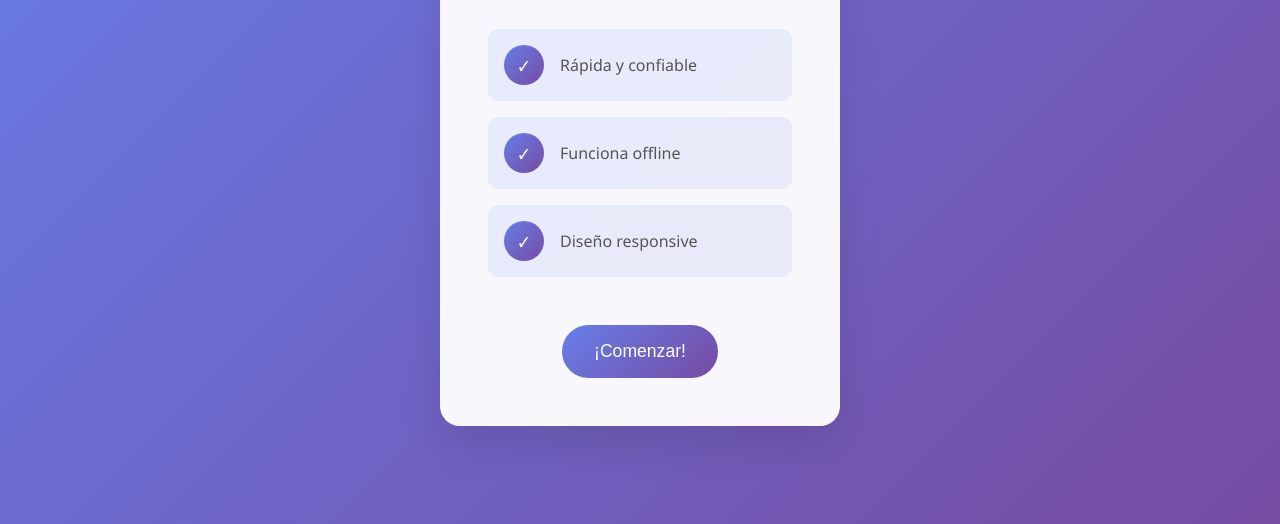
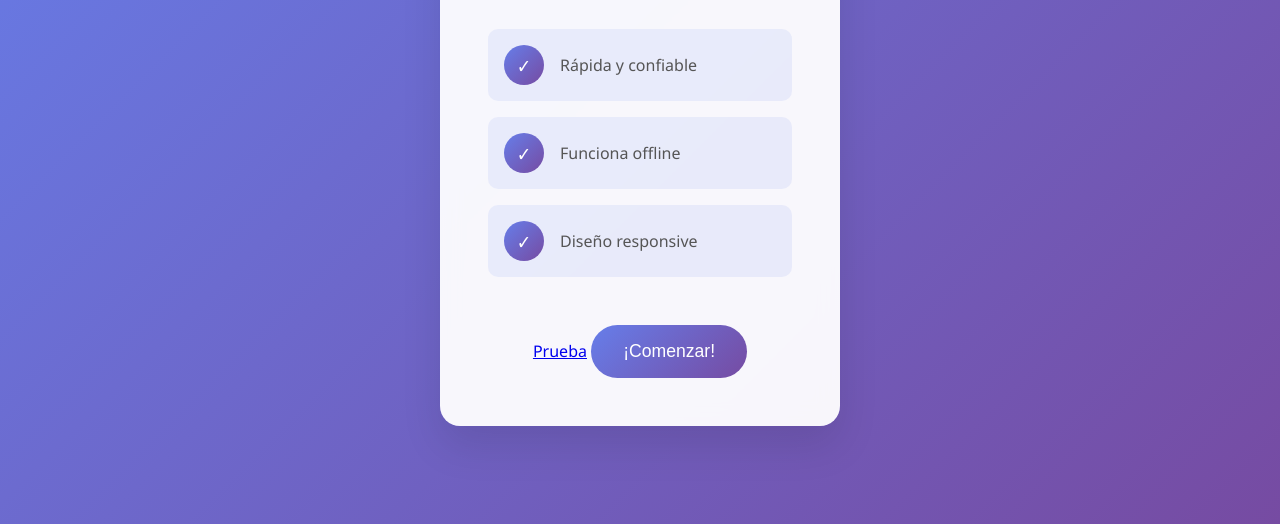
Before and after one commit to josehart280/pwaPrueba, a website: page index.html in a window 1280 px wide. Shown: the part 276-800 px from the top of the page. Drawn offline with Linux system fonts and the light colour scheme.

Commit message:
first commit

```diff
--- a/index.html
+++ b/index.html
@@ -37,7 +37,7 @@
                 <span class="feature-text">Diseño responsive</span>
             </div>
         </div>
-
+        <a href="hola.html">Prueba</a>
         <button class="cta-button" onclick="showMessage()">
             ¡Comenzar!
         </button>
```
Also changed, not shown: hola.html (added, +1 -0 lines).
